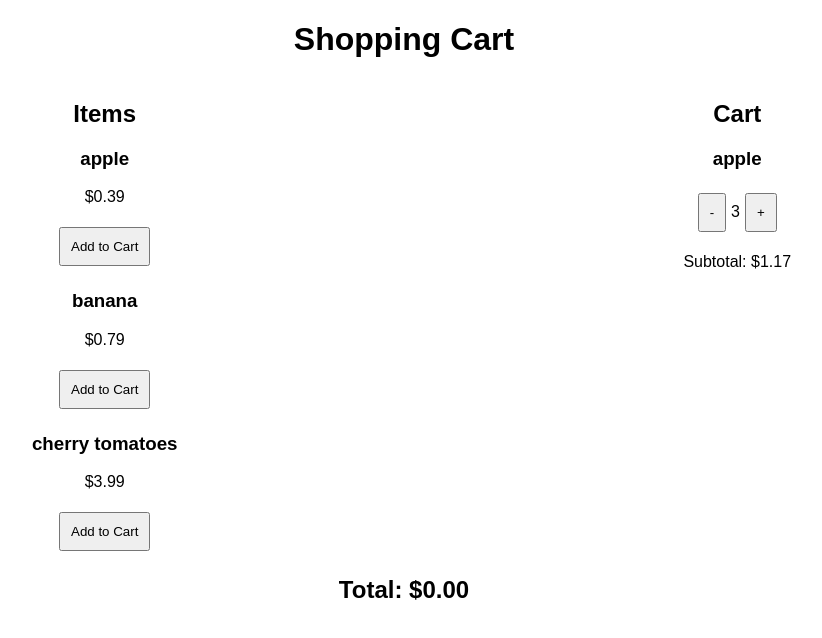
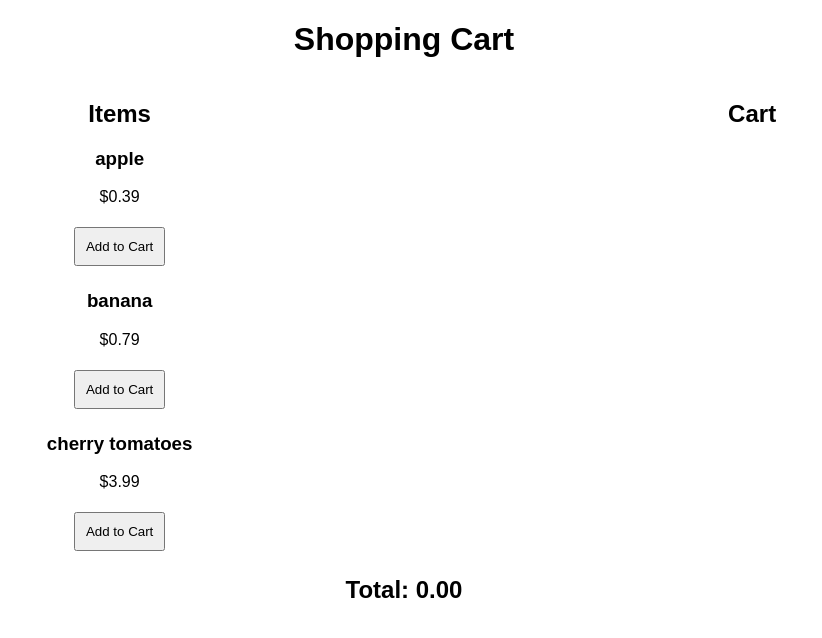
Before and after one commit to marinaaglic/react-exercises, a React (Vite) app: page /shopping-cart in a window 1280 px wide. Shown: the top 638 px of the page, without its empty margins (236-1058 px from the left). Built offline with nearby package versions, Linux system fonts and the light colour scheme.

Commit message:
finished shopping cart component, using usereducer

```diff
--- a/src/pages/ShoppingCart.tsx
+++ b/src/pages/ShoppingCart.tsx
@@ -1,14 +1,13 @@
 /* TASK
-Build a shopping cart that displays total price when adding items.
-Requireents:
+Build a shopping cart that displays the total price when adding items.
+Requirements:
 - Implement the Add to Cart logic, add an item to the cart when the
   button is clicked
 - Implement the + and - buttons so that you can add or remove items from the cart
 - Implement the total sum at the bottom of the page
 */
 
-// eslint-disable-next-line @typescript-eslint/no-unused-vars
-import React, { useState } from "react";
+import { useReducer } from "react";
 
 const items = [
   {
@@ -25,8 +24,62 @@ const items = [
   },
 ];
 
+type Item = {
+  name: string;
+  quantity?: number;
+  price: number;
+};
+
+type CartAction =
+  | { type: "add_item"; item: Item }
+  | { type: "increment_quantity"; itemName: string }
+  | { type: "decrement_quantity"; itemName: string };
+
+const cartReducer = (state: Item[], action: CartAction): Item[] => {
+  switch (action.type) {
+    case "add_item":
+      return [...state, { ...action.item, quantity: 1 }];
+    case "increment_quantity":
+      return state.map((item) =>
+        item.name === action.itemName
+          ? { ...item, quantity: (item.quantity || 0) + 1 }
+          : item
+      );
+    case "decrement_quantity":
+      return state
+        .map((item) =>
+          item.name === action.itemName
+            ? { ...item, quantity: Math.max(0, (item.quantity || 0) - 1) }
+            : item
+        )
+        .filter((item) => item.quantity !== 0);
+  }
+  return state;
+};
+
 const ShoppingCart = () => {
-  const cart = [{ name: "apple", quantity: 3, price: 0.39 }];
+  const [cart, dispatch] = useReducer(cartReducer, []);
+
+  const handleAddToCart = (newItem: Item) => {
+    const alreadyExists = cart.find((item) => item.name === newItem.name);
+    if (alreadyExists) {
+      dispatch({ type: "increment_quantity", itemName: newItem.name });
+    } else {
+      dispatch({ type: "add_item", item: newItem });
+    }
+  };
+
+  const handleIncrement = (itemName: string) => {
+    dispatch({ type: "increment_quantity", itemName: itemName });
+  };
+
+  const handleDecrement = (itemName: string) => {
+    dispatch({ type: "decrement_quantity", itemName: itemName });
+  };
+
+  const total = cart
+    .reduce((prev, item) => prev + item.price * item.quantity!, 0)
+    .toFixed(2);
 
   return (
     <div>
@@ -38,7 +91,7 @@ const ShoppingCart = () => {
             <div key={item.name}>
               <h3>{item.name}</h3>
               <p>${item.price}</p>
-              <button>Add to Cart</button>
+              <button onClick={() => handleAddToCart(item)}>Add to Cart</button>
             </div>
           ))}
         </div>
@@ -48,17 +101,17 @@ const ShoppingCart = () => {
             <div key={item.name}>
               <h3>{item.name}</h3>
               <p>
-                <button>-</button>
+                <button onClick={() => handleDecrement(item.name)}>-</button>
                 {item.quantity}
-                <button>+</button>
+                <button onClick={() => handleIncrement(item.name)}>+</button>
               </p>
-              <p>Subtotal: ${item.quantity * item.price}</p>
+              <p>Subtotal: ${(item.quantity! * item.price).toFixed(2)}</p>
             </div>
           ))}
         </div>
       </div>
       <div className="total">
-        <h2>Total: $0.00</h2>
+        <h2>Total: {total}</h2>
       </div>
     </div>
   );
```
